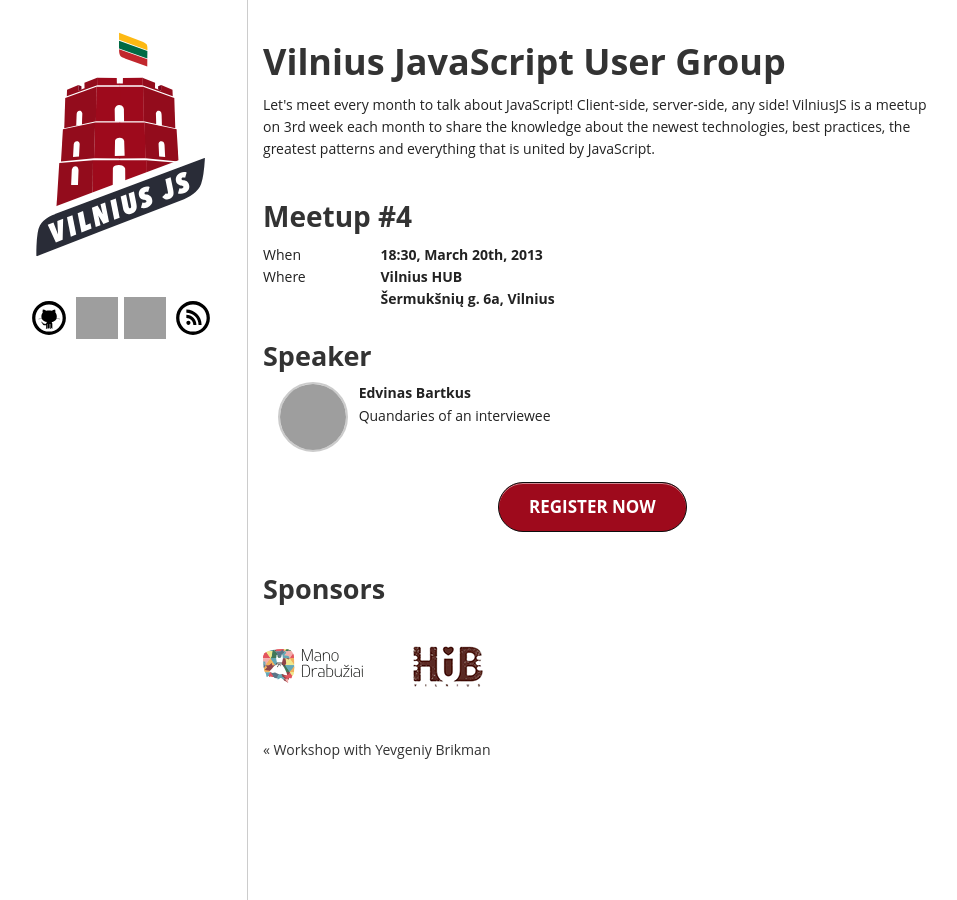
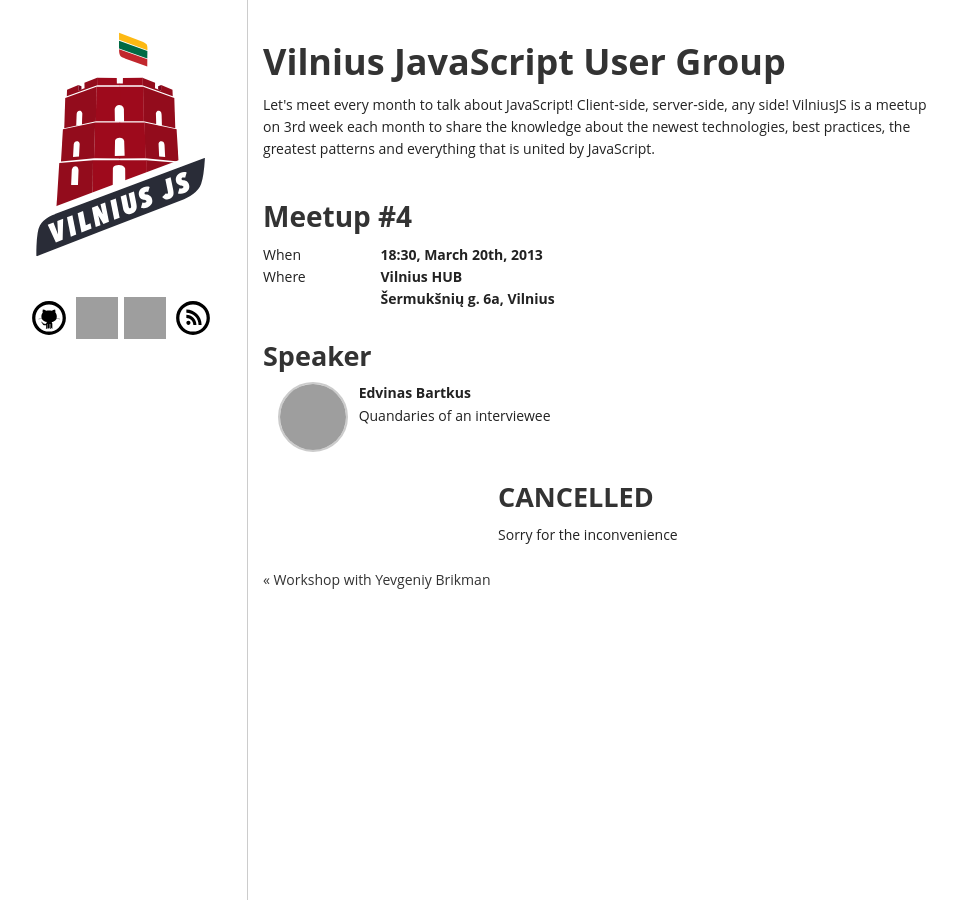
Before and after one commit to VilniusJS/vilniusjs.lt, a Jekyll site: the page built from _posts/2013-03-20-meetup4.html, in a window 1280 px wide, cut to the strip 0-900 px from the top of the page. Shown: the whole strip, without its empty margins (157-1114 px from the left). Built offline with Jekyll 4.4.1, drawn with Linux system fonts in a browser that asks for light colours; comment, search, counter and statistics services are not loaded; grey boxes are pictures that could not be loaded.

Commit message:
Cancel the fourth meetup

```diff
--- a/_posts/2013-03-20-meetup4.html
+++ b/_posts/2013-03-20-meetup4.html
@@ -35,23 +35,7 @@
 
 <div class="row">
   <div class="four columns centered">
-  <h3>
-    <a class="large nice round red button" href="https://tito.io/vilniusjs/vilniusjs-4">REGISTER NOW</a>
-  </h3>
+  <h3>CANCELLED</h3>
+  <div>Sorry for the inconvenience</div>
   </div>
 </div>
-
-<h3>Sponsors</h3>
-<div class="row">
-  <div class="ten columns">
-    <a href="http://manodrabuziai.lt/">
-      <div class="sponsor manodrabuziai">
-      </div>
-    </a>
-
-    <a href="http://hubvilnius.lt">
-      <div class="hub">
-      </div>
-    </a>
-  </div>
-</div>
```
